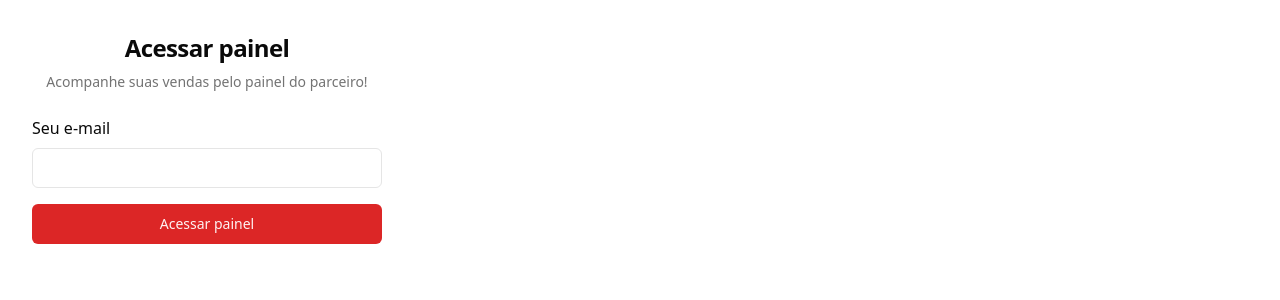
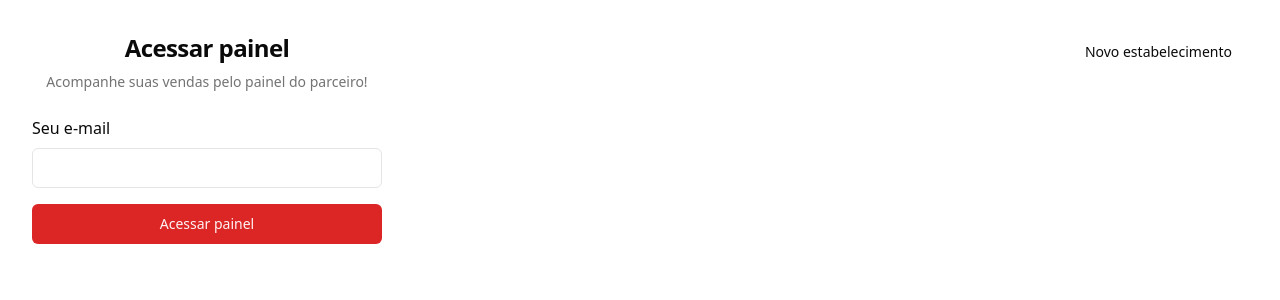
Before and after one commit to geovaneborba/ignite-pizzashop-web, a React (Vite) app: page /sign-in in a window 1280 px wide. Shown: the top 300 px of the page. Built offline with nearby package versions, Linux system fonts and the light colour scheme.

Commit message:
feat(sign-in): add button to add new establishment

```diff
--- a/src/pages/auth/sign-in.tsx
+++ b/src/pages/auth/sign-in.tsx
@@ -2,11 +2,12 @@ import { zodResolver } from "@hookform/resolvers/zod"
 import { Label } from "@radix-ui/react-label"
 import { Helmet } from "react-helmet-async"
 import { useForm } from "react-hook-form"
+import { Link } from "react-router-dom"
+import { toast } from "sonner"
 import { z } from "zod"
 
 import { Button } from "@/components/ui/button"
 import { Input } from "@/components/ui/input"
-import { toast } from "sonner"
 
 const signInForm = z.object({
   email: z.string().email(),
@@ -45,6 +46,10 @@ export function SignIn() {
       <Helmet title="Login" />
 
       <div className="p-8">
+        <Button variant={"ghost"} asChild className="absolute right-8 top-8">
+          <Link to={"/sign-up"}>Novo estabelecimento</Link>
+        </Button>
+
         <div className="flex w-[350px] flex-col justify-center gap-6">
           <div className="flex flex-col gap-2 text-center">
             <h1 className="text-2xl font-semibold tracking-tight">
```
